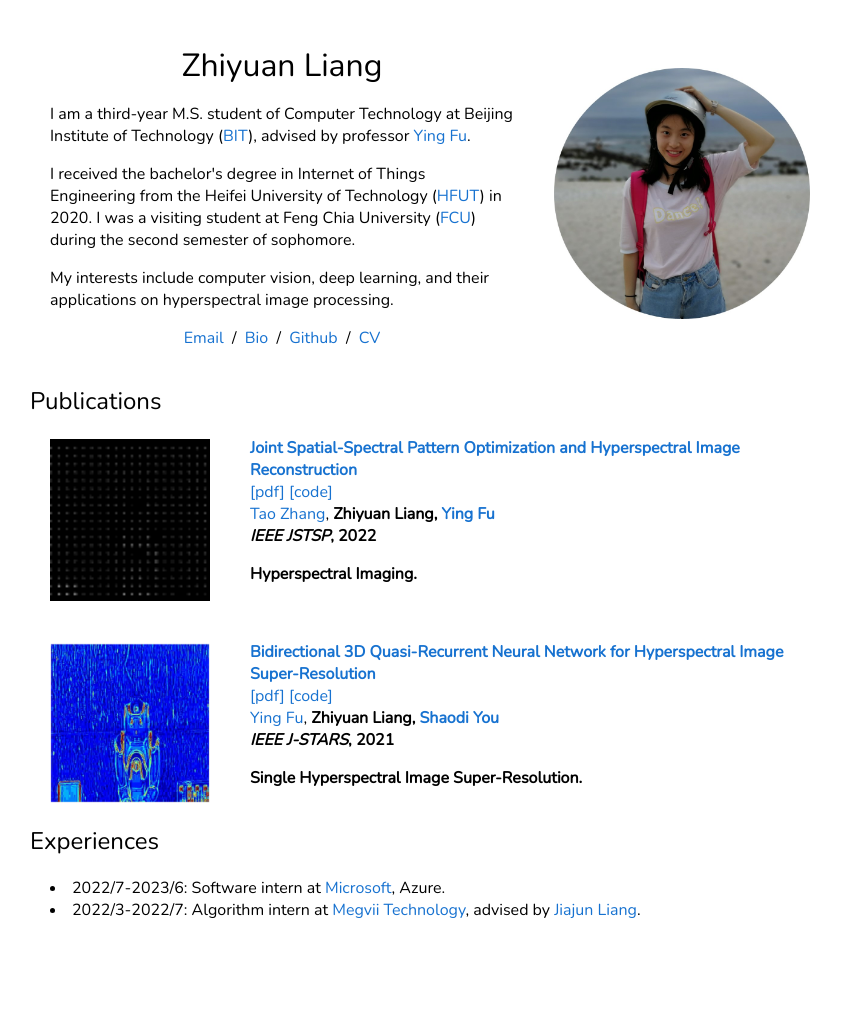
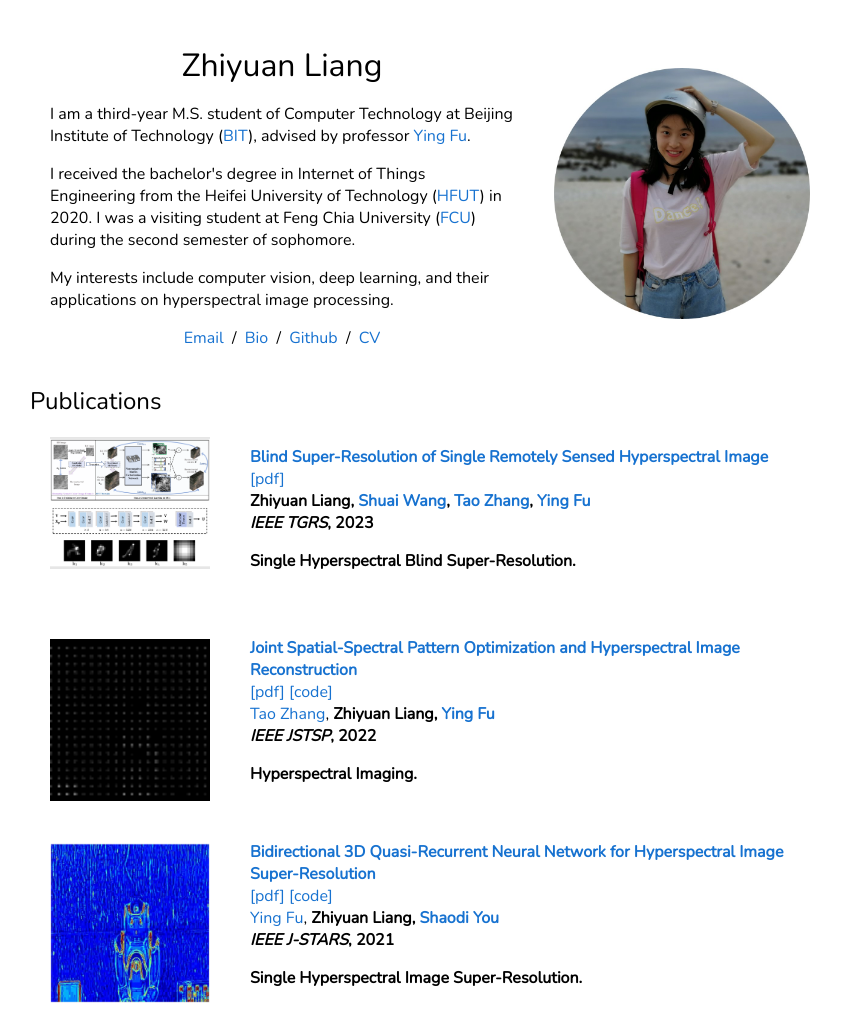
Before and after one commit to zhiyuan0112/zhiyuan0112.github.io, a plain HTML site: page index.html in a window 1280 px wide. Shown: the top 1028 px of the page, without its empty margins (210-1051 px from the left). Before the commit the page ends 949 px from the top, so only its background shows below. Drawn offline with nearby package versions, Linux system fonts and the light colour scheme.

Commit message:
update TSBSR

```diff
--- a/index.html
+++ b/index.html
@@ -73,6 +73,49 @@
             style="width:100%;border:0px;border-spacing:0px;border-collapse:separate;margin-right:auto;margin-left:auto;">
             <heading>Publications</heading>
             <tbody>
+
+              <tr onmouseout="tsbsr_stop()" onmouseover="tsbsr_start()">
+                <td style="padding:20px;width:25%;vertical-align:middle">
+                  <div class="one">
+                    <div class="two" id='tsbsr_image'>
+                      <img src='images/tsbsr_arch.png' width="160">
+                    </div>
+                    <img src='images/tsbsr_arch.png' width="160">
+                  </div>
+                  <script type="text/javascript">
+                    function tsbsr_start() {
+                      document.getElementById('tsbsr_image').style.opacity = "1";
+                    }
+
+                    function tsbsr_stop() {
+                      document.getElementById('tsbsr_image').style.opacity = "0";
+                    }
+                    tsbsr_stop()
+                  </script>
+                </td>
+                <td style="padding:20px;width:75%;vertical-align:middle">
+                  <a>
+                    <papertitle>Blind Super-Resolution of Single Remotely Sensed Hyperspectral Image
+                    </papertitle>
+                    <br>
+                    <a href="https://ieeexplore.ieee.org/abstract/document/10231043">[pdf]</a>
+                    <!-- <a href="https://github.com/zhiyuan0112/Hyperspectral_Imaging">[code]</a> -->
+                  </a>
+                  <br>
+                  <strong>Zhiyuan Liang<strong>,
+                      <a>Shuai Wang</a>,
+                      <a href="https://github.com/ColinTaoZhang">Tao Zhang</a>,
+                      <a href="https://ying-fu.github.io/">Ying Fu</a>
+                      <br>
+                      <em>IEEE TGRS</em>, 2023
+                      <br>
+
+                      <p></p>
+                      <p>
+                        Single Hyperspectral Blind Super-Resolution.
+                      </p>
+                </td>
+              </tr>
 
               <tr onmouseout="hsimaging_stop()" onmouseover="hsimaging_start()">
                 <td style="padding:20px;width:25%;vertical-align:middle">
```
Also changed, not shown: images/tsbsr_arch.png (added).
